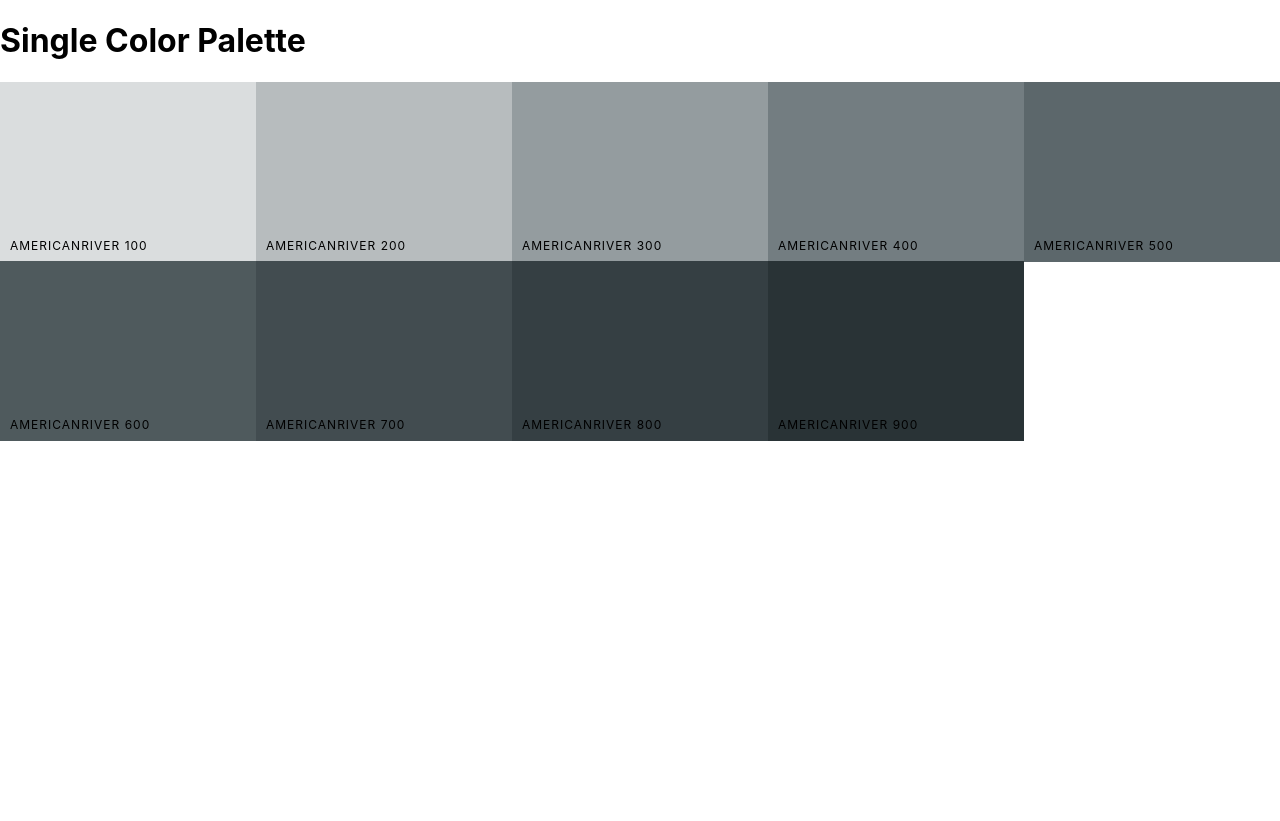
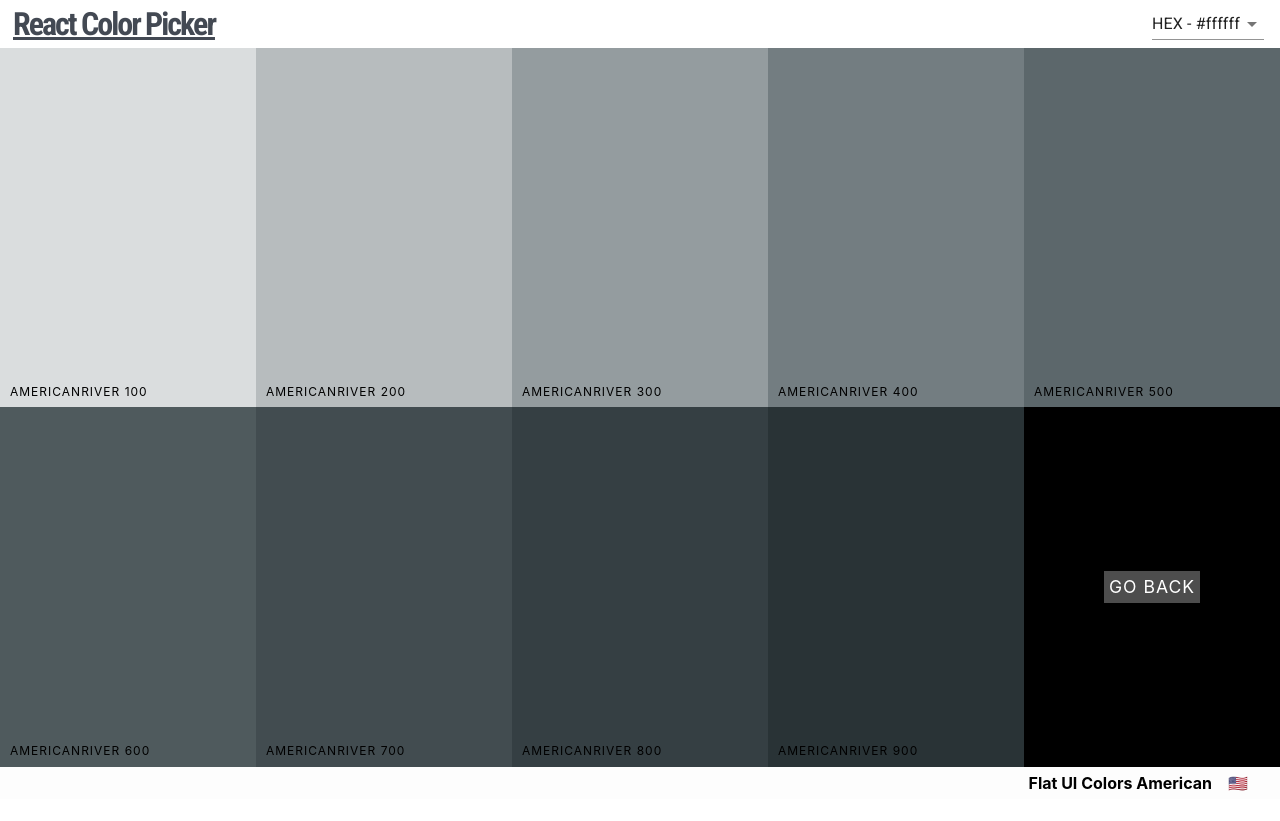
Before and after one commit to mhasanince/massive-color-app, a React (Create React App) app: page /massive-color-app/palette/flat-ui-colors-american/americanriver in a window 1280 px wide. After the commit the page ends 800 px from the top, so only its background shows below. Built offline with nearby package versions, Linux system fonts and the light colour scheme.

Commit message:
SingleColorPalette updates.

```diff
--- a/src/Navbar.js
+++ b/src/Navbar.js
@@ -26,12 +26,13 @@ export default class Navbar extends Component {
   };
   render() {
     const { format, open } = this.state;
-    const { level, changeLevel } = this.props;
+    const { level, changeLevel, isSingleColor } = this.props;
     return (
       <header className="Navbar">
         <div className="logo">
           <Link to="/massive-color-app">React Color Picker</Link>
         </div>
+        {!isSingleColor && (
           <div className="slider-container">
             <span>Level: {level}</span>
             <div className="slider">
@@ -44,6 +45,7 @@ export default class Navbar extends Component {
               />
             </div>
           </div>
+        )}
         <div className="select-container">
           <Select value={format} onChange={this.handleFormatChange}>
             <MenuItem value="hex">HEX - #ffffff</MenuItem>
--- a/src/Palette.js
+++ b/src/Palette.js
@@ -1,6 +1,7 @@
 import React, { Component } from 'react';
 import Navbar from './Navbar';
 import ColorBox from './ColorBox';
+import PaletteFooter from './PaletteFooter';
 import './styles/Palette.css';
 
 export default class Palette extends Component {
@@ -41,12 +42,10 @@ export default class Palette extends Component {
           format={format}
           changeLevel={this.changeLevel}
           changeFormat={this.changeFormat}
+          isSingleColor={false}
         />
         <div className="Palette-colors">{colorBoxes}</div>
-        <footer className="Palette-footer">
-          <span className="Palette-name">{name}</span>
-          <span className="Palette-emoji">{emoji}</span>
-        </footer>
+        <PaletteFooter name={name} emoji={emoji} />
       </div>
     );
   }
--- /dev/null
+++ b/src/PaletteFooter.js
@@ -0,0 +1,11 @@
+import React from 'react';
+
+export default function PaletteFooter(props) {
+  const { name, emoji } = props;
+  return (
+    <footer className="Palette-footer">
+      <span className="Palette-name">{name}</span>
+      <span className="Palette-emoji">{emoji}</span>
+    </footer>
+  );
+}
--- a/src/SingleColorPalette.js
+++ b/src/SingleColorPalette.js
@@ -1,12 +1,23 @@
 import React, { Component } from 'react';
+import { Link } from 'react-router-dom';
+import Navbar from './Navbar';
 import ColorBox from './ColorBox';
+import PaletteFooter from './PaletteFooter';
 
 export default class SingleColorPalette extends Component {
   constructor(props) {
     super(props);
+    this.state = {
+      format: 'hex',
+    };
     this._shades = this.gatherShades(this.props.palette, this.props.colorId);
-    console.log(this._shades);
   }
+
+  changeFormat = (format) => {
+    this.setState({
+      format: format,
+    });
+  };
 
   gatherShades(palette, colorId) {
     let shades = [];
@@ -20,18 +31,32 @@ export default class SingleColorPalette extends Component {
   }
 
   render() {
+    const { format } = this.state;
+    const { name, emoji, id } = this.props.palette;
     const colorBoxes = this._shades.map((color) => (
       <ColorBox
         key={color.name}
-        background={color.hex}
+        background={color[format]}
         name={color.name}
         showMore={false}
       />
     ));
     return (
-      <div className="Palette">
-        <h1>Single Color Palette</h1>
-        <div className="Palette-colors">{colorBoxes}</div>
+      <div className="SingleColorPalette Palette">
+        <Navbar
+          format={format}
+          changeFormat={this.changeFormat}
+          isSingleColor={true}
+        />
+        <div className="Palette-colors">
+          {colorBoxes}
+          <div className="go-back ColorBox">
+            <Link to={`/massive-color-app/palette/${id}`} className="back">
+              Go Back
+            </Link>
+          </div>
+        </div>
+        <PaletteFooter name={name} emoji={emoji} />
       </div>
     );
   }
--- a/src/styles/ColorBox.css
+++ b/src/styles/ColorBox.css
@@ -8,7 +8,16 @@
   margin-bottom: -5px;
 }
 
-.ColorBox-copy {
+.SingleColorPalette .ColorBox {
+  height: 50%;
+}
+
+.ColorBox.go-back {
+  background-color: #000000;
+}
+
+.ColorBox-copy,
+.back {
   width: 6rem;
   height: 2rem;
   border: 0;
@@ -20,9 +29,14 @@
   background-color: rgba(255, 255, 255, 0.3);
   color: #ffffff;
   text-transform: uppercase;
+  text-decoration: none;
+  text-align: center;
   font-size: 1.1rem;
   line-height: 2rem;
   letter-spacing: 1px;
+}
+
+.ColorBox-copy {
   opacity: 0;
 }
 
--- a/src/styles/Navbar.css
+++ b/src/styles/Navbar.css
@@ -8,7 +8,6 @@
 .logo {
   margin-right: 15px;
   padding: 0 13px;
-  background-color: #eceff1;
   height: 100%;
   display: flex;
   align-items: center;
@@ -16,6 +15,10 @@
   font-size: 2rem;
   letter-spacing: -2px;
   font-weight: 700;
+}
+
+.logo a {
+  color: #434953;
 }
 
 .select-container {
```
Lines whose indentation alone changed are shown as unchanged.
